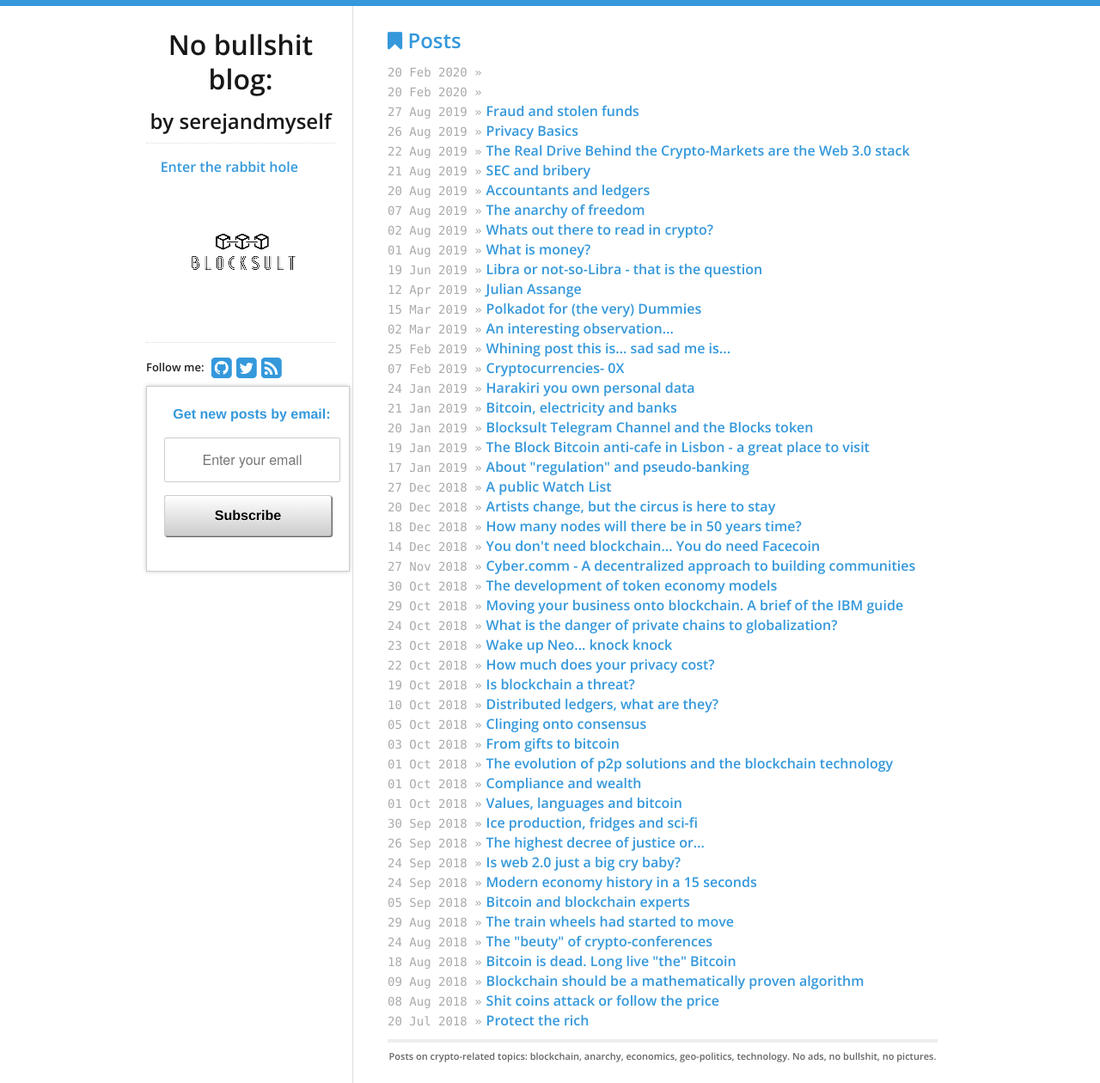
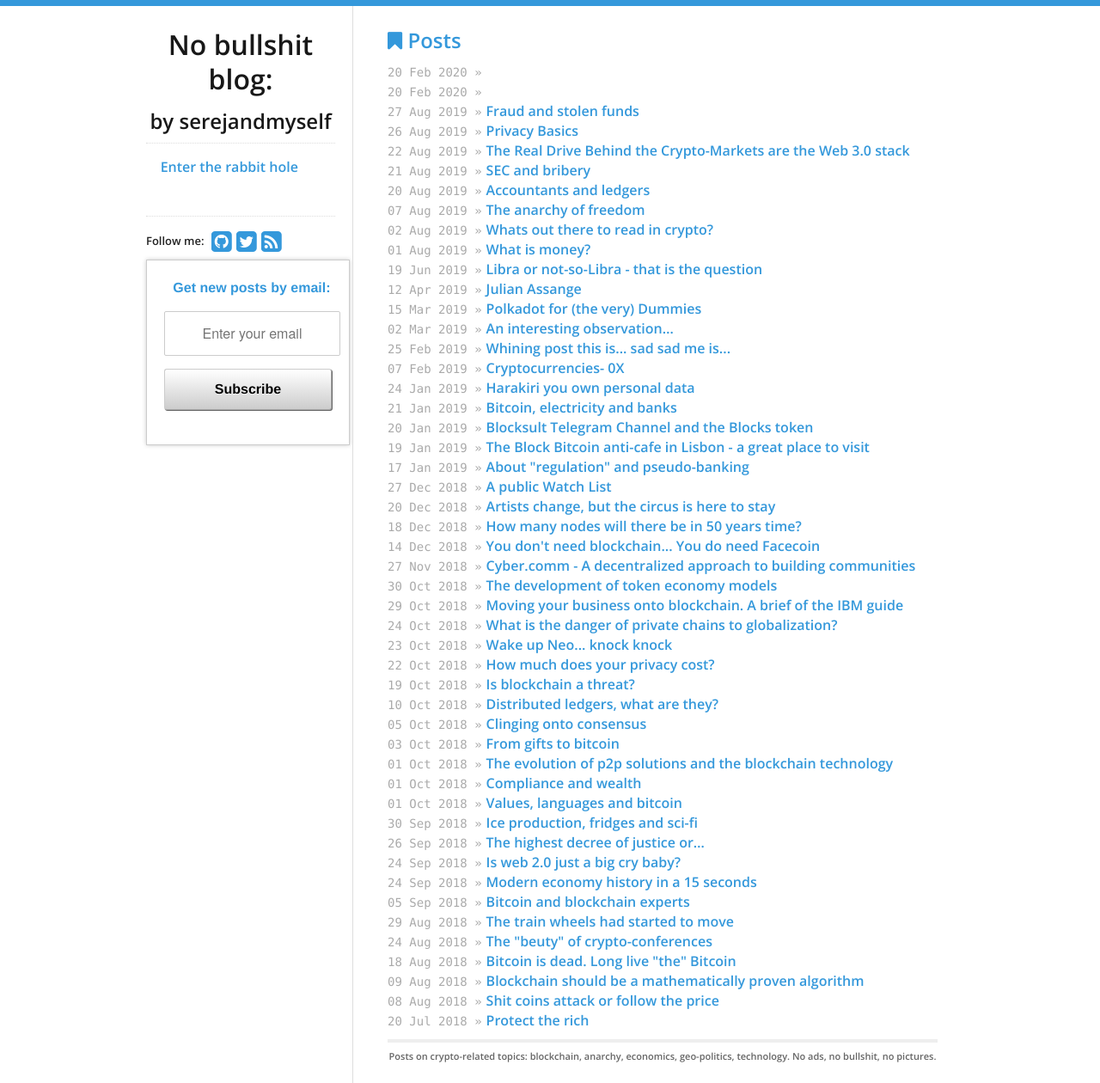
Before and after one commit to serejandmyself/serejandmyself.github.io, a Jekyll site: the page built from index.html, in a window 1280 px wide. Shown: the whole page at 86% size. Built offline with Jekyll 4.4.1, drawn with Linux system fonts in a browser that asks for light colours.

Commit message:
Update sidebar.html

```diff
--- a/_includes/sidebar.html
+++ b/_includes/sidebar.html
@@ -9,7 +9,7 @@
     {% if site.data.theme.social.gravatar %}
     <img src="http://www.gravatar.com/avatar/{{ site.data.theme.social.gravatar }}?s=200" id="gravatar" alt="Blocksult"/>
     {% else %}
-    <img src="/logo.png" id="logo" alt="Blog logo - blocksult"/>
+    <img src="" id="logo" alt=""/>
     {% endif %}
   </a>
   </div>
```
